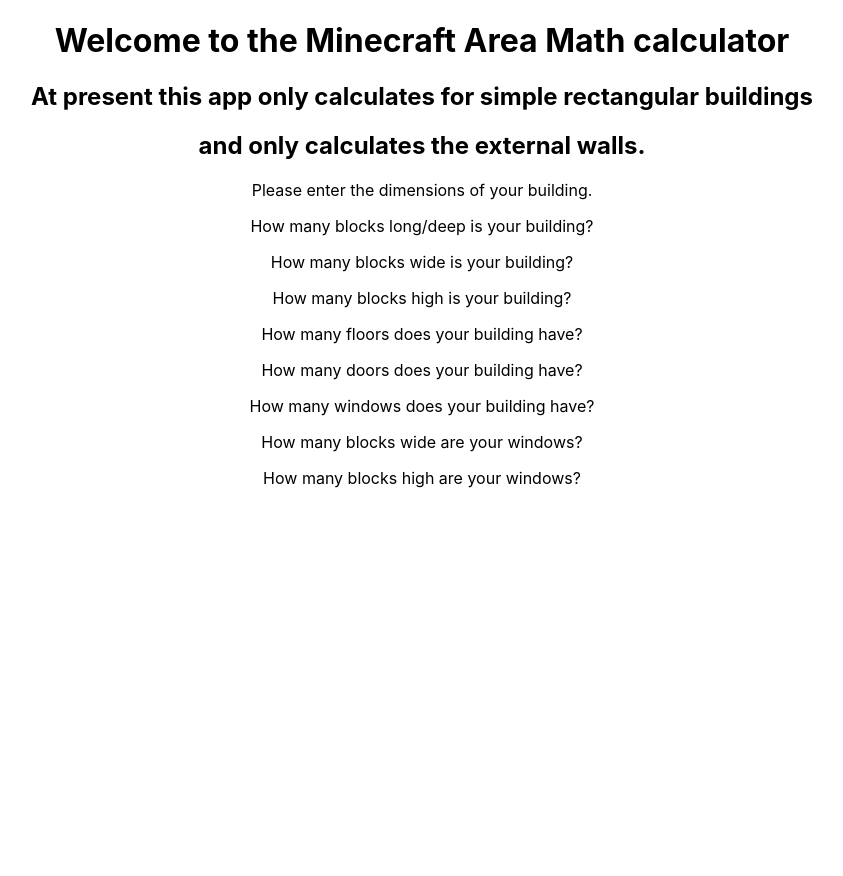
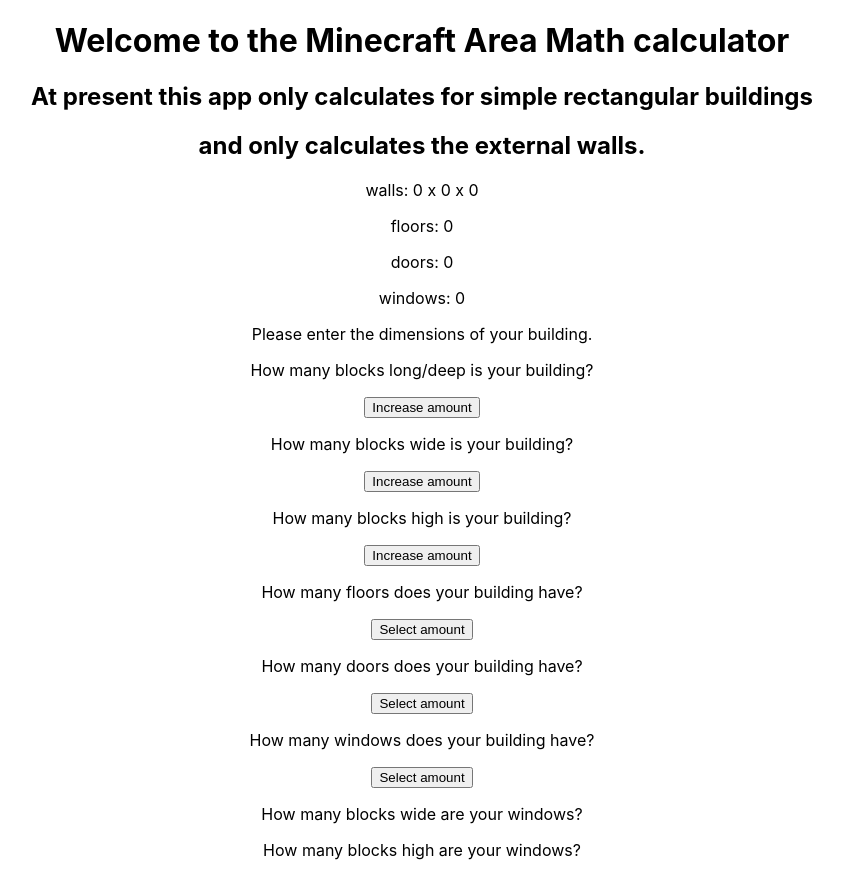
Before and after one commit to KimMcLelland/Area-Math, a React (Create React App) app: page / in a window 1280 px wide. Shown: the whole page, without its empty margins (218-1061 px from the left). Before the commit the page ends 800 px from the top, so only its background shows below. Built offline with nearby package versions, Linux system fonts and the light colour scheme.

Commit message:
simple input with buttons instead of text

```diff
--- a/src/App.js
+++ b/src/App.js
@@ -1,19 +1,35 @@
-
+import React, { useState, useEffect } from "react";
 import './App.css';
 
 const App = () => {
+  const [xdimension, setXdimension] = useState(0);
+  const [zdimension, setZdimension] = useState(0);
+  const [ydimension, setYdimension] = useState(0);
+  const [floors, setFloors] = useState(0);
+  const [doors, setDoors] = useState(0);
+  const [windows, setWindows] = useState(0);
   return (
     <div className="App">
       <h1>Welcome to the Minecraft Area Math calculator</h1>
       <h2>At present this app only calculates for simple rectangular buildings</h2>
       <h2>and only calculates the external walls.</h2>
+      <p>walls: {xdimension} x {zdimension} x {ydimension}</p>
+      <p>floors: {floors}</p>
+      <p>doors: {doors}</p>
+      <p>windows: {windows}</p>
       <p>Please enter the dimensions of your building.</p>
       <p>How many blocks long/deep is your building?</p>
+      <button onClick={() => setXdimension(xdimension+1)}>Increase amount</button>
       <p>How many blocks wide is your building?</p>
+      <button onClick={() => setZdimension(zdimension+1)}>Increase amount</button>
       <p>How many blocks high is your building?</p>
+      <button onClick={() => setYdimension(ydimension+1)}>Increase amount</button>
       <p>How many floors does your building have?</p>
+      <button onClick={() => setFloors(floors+1)}>Select amount</button>
       <p>How many doors does your building have?</p>
+      <button onClick={() => setDoors(doors+1)}>Select amount</button>
       <p>How many windows does your building have?</p>
+      <button onClick={() => setWindows(windows+1)}>Select amount</button>
       <p>How many blocks wide are your windows?</p>
       <p>How many blocks high are your windows?</p>
     </div>
```
